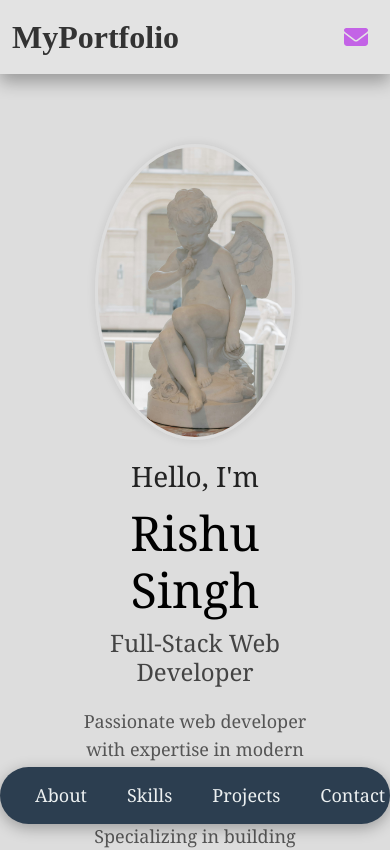
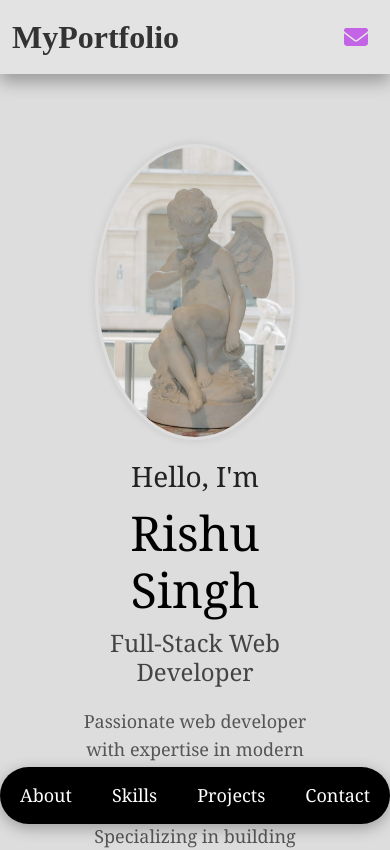
Before and after one commit to Rishu18D/My-Portfolio, a React (Vite) app: page / in a window 390 px wide. Shown: the top 850 px of the page. Built offline with nearby package versions, Linux system fonts and the light colour scheme.

Commit message:
new update

```diff
--- a/src/Components/MobNev/NavMobile.css
+++ b/src/Components/MobNev/NavMobile.css
@@ -7,7 +7,8 @@
   padding: 0;
   margin: 0;
   display: flex;
-  justify-content: space-around;
+  justify-content: center; /* Center items */
+  align-items: center; /* Vertically center items */
 }
 
 .nav-mobile nav ul li {
@@ -15,16 +16,17 @@
 }
 
 .nav-mobile nav ul li a {
-  color: white;
+  color: #ffffff; /* White text color */
   text-decoration: none;
-  padding: 10px 15px;
-  border-radius: 15px;
+  padding: 12px 20px;
+  border-radius: 25px;
   transition: background-color 0.3s ease, color 0.3s ease;
+  font-size: 16px;
 }
 
 .nav-mobile nav ul li a:hover {
-  background-color: #3498db;
-  color: #ffffff;
+  background-color: #ffffff; /* White background on hover */
+  color: #000000; /* Black text on hover */
 }
 
 @media (max-width: 768px) {
@@ -34,7 +36,7 @@
     bottom: 20px;
     left: 10px;
     right: 10px;
-    background-color: #2c3e50;
+    background-color: #000000; /* Black background */
     padding: 15px;
     border-radius: 30px;
     box-shadow: 0 4px 15px rgba(0, 0, 0, 0.3);
@@ -42,15 +44,15 @@
   }
 
   .nav-mobile nav ul li a {
-    color: #ecf0f1;
+    color: #ffffff; /* White text color */
     font-size: 18px;
-    padding: 10px 20px;
+    padding: 12px 20px;
     transition: background-color 0.2s ease-in-out;
   }
 
   .nav-mobile nav ul li a:hover {
-    background-color: #1abc9c;
-    color: #ffffff;
+    background-color: #ffffff; /* White background on hover */
+    color: #000000; /* Black text on hover */
   }
 }
 
```
